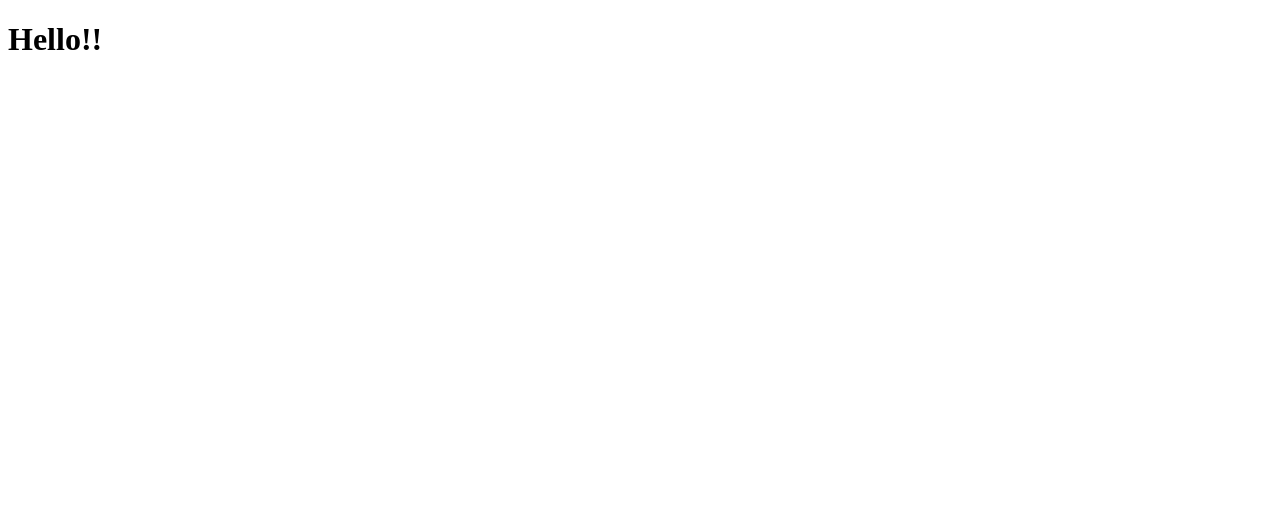
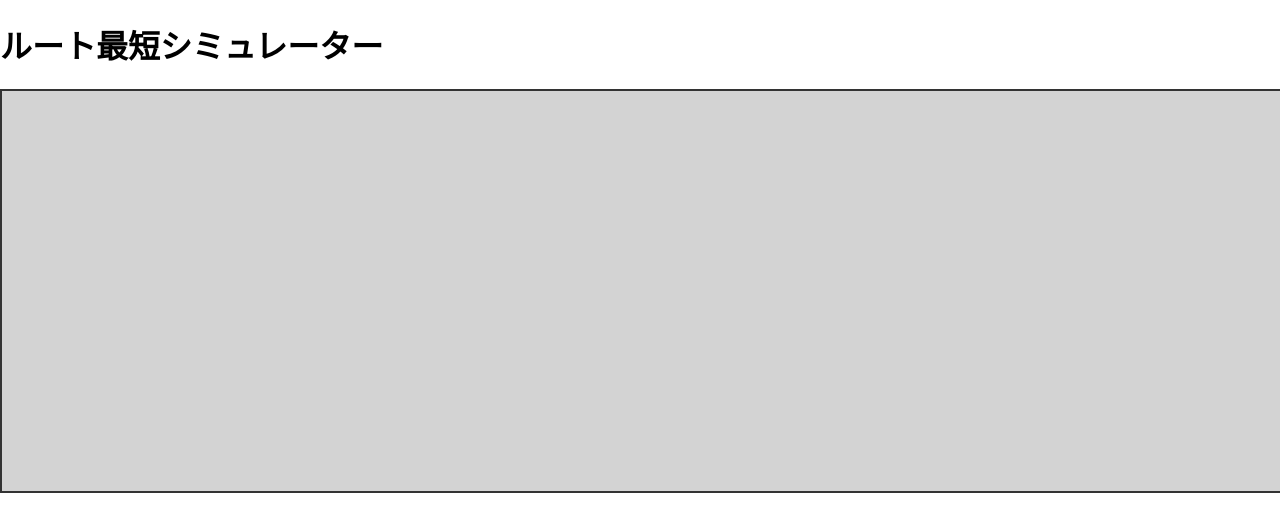
Before and after one commit to AkiTai1117/Monodukuri2025_sub, a plain HTML site: page index.html in a window 1280 px wide. Drawn offline with Linux system fonts and the light colour scheme.

Commit message:
ファイルの変更と追加

```diff
--- a/index.html
+++ b/index.html
@@ -2,9 +2,17 @@
 <html lang="ja">
 <head>
     <meta charset="UTF-8">
-    <title>Test Page</title>
+    <meta name="viewport" content="width=device-width, initial-scale=1.0">
+    <title>ルート最短シミュレーター</title>
+    <link rel="stylesheet" href="style.css">
 </head>
 <body>
-    <h1>Hello!!</h1>
+    <h1>ルート最短シミュレーター</h1>
+
+    <!-- マップ用キャンバス -->
+    <canvas id="mapCanvas"></canvas>
+
+    <!-- JavaScript読み込み -->
+    <script src="script.js"></script>
 </body>
 </html>
--- /dev/null
+++ b/script.js
@@ -0,0 +1,14 @@
+const canvas = document.getElementById("mapCanvas");
+const ctx = canvas.getContext("2d");
+
+// Canvas のサイズを自動調整
+function resizeCanvas() {
+    canvas.width = canvas.clientWidth;
+    canvas.height = canvas.clientHeight;
+}
+resizeCanvas();
+window.addEventListener("resize", resizeCanvas);
+
+// 初期表示
+ctx.fillStyle = "lightgray";
+ctx.fillRect(0, 0, canvas.width, canvas.height);
--- /dev/null
+++ b/style.css
@@ -0,0 +1,11 @@
+body {
+    margin: 0;
+    font-family: sans-serif;
+}
+
+#mapCanvas {
+    border: 2px solid #333;
+    width: 100%;
+    height: 400px;
+    display: block;
+}
```
